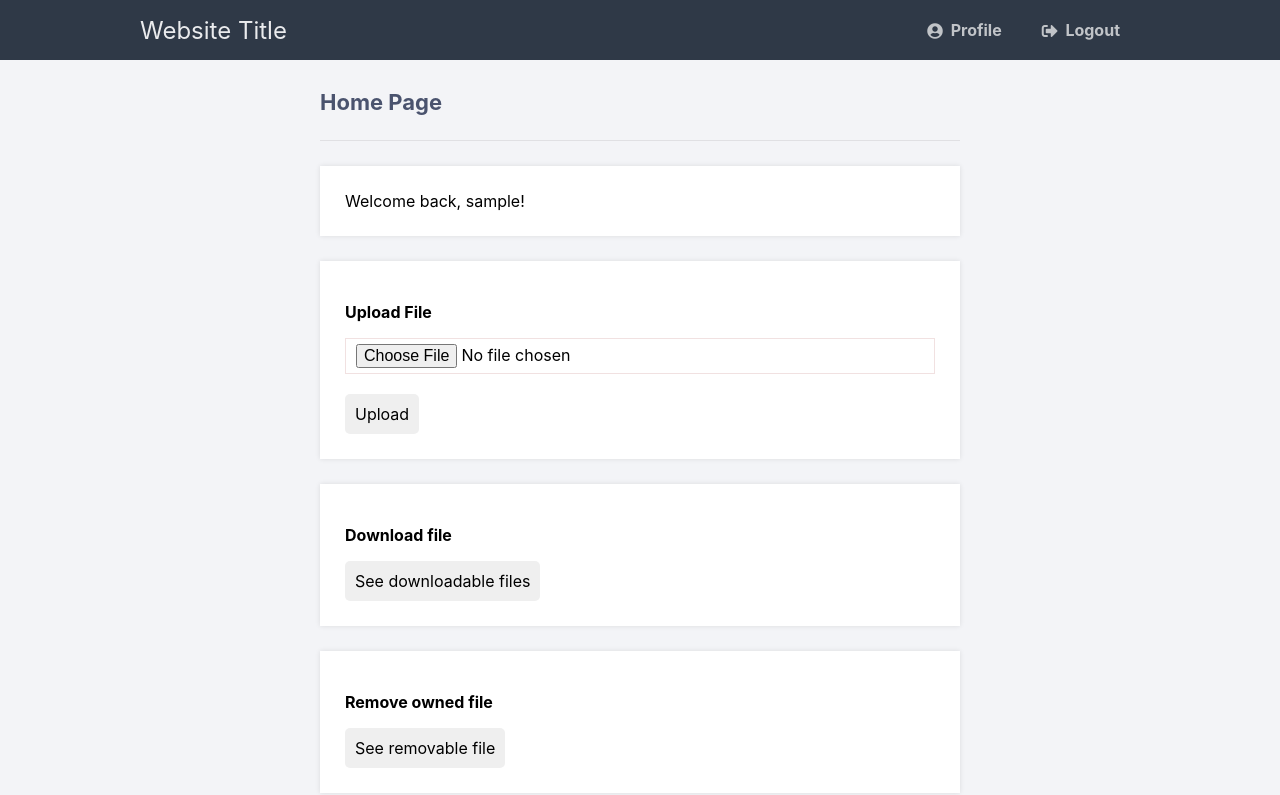
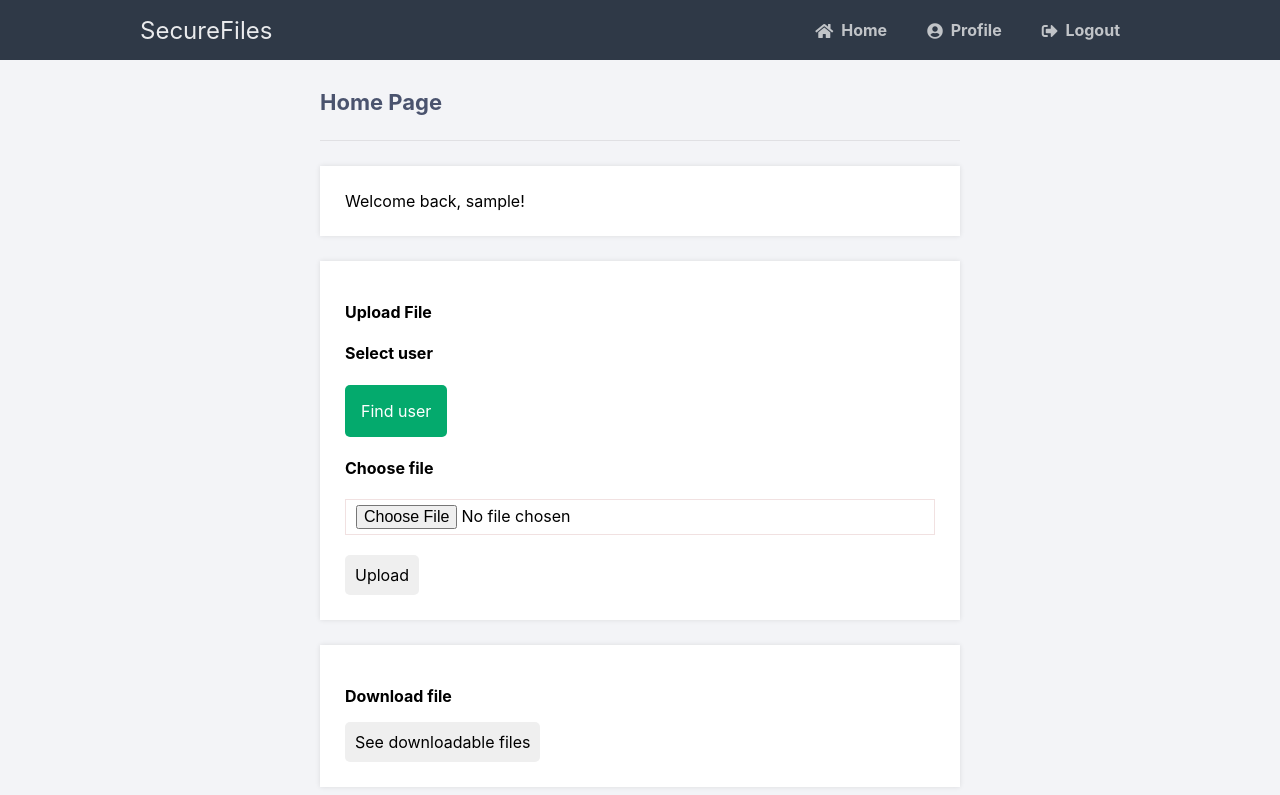
Before and after one commit to ynkze/SecureFiles, a PHP site: page /home.php in a window 1280 px wide. Shown: the top 795 px of the page. Before the commit the page ends 755 px from the top, so only its background shows below. Run offline with PHP 8.4, Linux system fonts and the light colour scheme; the visitor is signed in with stand-in values (Sample User, id 1); data that the repository does not hold is empty.

Commit message:
Added select user function

```diff
--- a/filesLogic.php
+++ b/filesLogic.php
@@ -125,6 +125,4 @@ if (isset($_GET['remove_id'])){
   else {
     echo "Process failed";
   }
-
-
 }
--- a/home.php
+++ b/home.php
@@ -6,6 +6,9 @@ if (!isset($_SESSION['loggedin'])) {
 	header('Location: index.html');
 	exit;
 }
+$conn = mysqli_connect('localhost', 'root', '', 'phplogin');
+$sql = "SELECT * FROM accounts";
+$accounts = mysqli_query($conn, $sql);
 ?>
 
 <?php require 'filesLogic.php';?>
@@ -21,7 +24,8 @@ if (!isset($_SESSION['loggedin'])) {
 	<body class="loggedin">
 		<nav class="navtop">
 			<div>
-				<h1>Website Title</h1>
+				<h1>SecureFiles</h1>
+				<a href="home.php"><i class="fas fa-home"></i>Home</a>
 				<a href="profile.php"><i class="fas fa-user-circle"></i>Profile</a>
 				<a href="logout.php"><i class="fas fa-sign-out-alt"></i>Logout</a>
 			</div>
@@ -32,8 +36,23 @@ if (!isset($_SESSION['loggedin'])) {
 			<p>Welcome back, <?=$_SESSION['name']?>!</p>
             <div class="container">
                 <div class="row">
+					<h3>Upload File</h3>
+					<h4>Select user</h4>
+					<div class="dropdown">
+						<button onclick="show()" class="dropbtn">Find user</button>
+						<div id="myDropdown" class="dropdown-content">
+							<?php foreach ($accounts as $user): ?>
+								<form method="post" action="home.php">
+								<input type="submit" value="<?php echo $user['username']; ?>">
+								</form>
+								<?php if (isset($_POST[$user['username']])) {
+									$username=$user['username'];
+								}?>
+							<?php endforeach;?>
+						</div>
+					</div><br>
                     <form action="home.php" method="post" enctype="multipart/form-data" >
-						<h3>Upload File</h3>
+						<h4>Choose file</h4>
 						<input type="file" name="myfile"> <br>
 						<button type="submit" name="save">Upload</button>
                     </form>
@@ -58,5 +77,13 @@ if (!isset($_SESSION['loggedin'])) {
 				</div>
             </div>
 		</div>
+		<script>
+		/* When the user clicks on the button,
+		toggle between hiding and showing the dropdown content */
+		function show() {
+		document.getElementById("myDropdown").classList.toggle("show");
+		}
+		</script>
+
 	</body>
 </html>
--- a/profile.php
+++ b/profile.php
@@ -35,7 +35,8 @@ $stmt->close();
 	<body class="loggedin">
 		<nav class="navtop">
 			<div>
-				<h1>Website Title</h1>
+				<h1>SecureFiles</h1>
+				<a href="home.php"><i class="fas fa-home"></i>Home</a>
 				<a href="profile.php"><i class="fas fa-user-circle"></i>Profile</a>
 				<a href="logout.php"><i class="fas fa-sign-out-alt"></i>Logout</a>
 			</div>
--- a/style.css
+++ b/style.css
@@ -162,3 +162,60 @@ body.loggedin {
 	padding: 5px;
 	margin: 0 0 10px 0;
 }
+
+.dropbtn {
+  background-color: #04AA6D;
+  color: white;
+  padding: 16px;
+  font-size: 16px;
+  border: none;
+  cursor: pointer;
+}
+
+.dropbtn:hover{
+  background-color: #3e8e41;
+}
+
+#myInput {
+  box-sizing: border-box;
+  background-repeat: no-repeat;
+  font-size: 16px;
+  border: none;
+  border-bottom: 1px solid #ddd;
+}
+
+#myInput:focus {outline: 3px solid #ddd;}
+
+.dropdown {
+  position: relative;
+  display: inline-block;
+}
+
+.dropdown-content {
+  display: none;
+  position: absolute;
+  background-color: #f6f6f6;
+  min-width: 230px;
+  overflow: auto;
+  border: 1px solid #ddd;
+  z-index: 1;
+}
+
+.dropdown-content label {
+  color: black;
+  padding: 12px 16px;
+  text-decoration: none;
+  display: block;
+  width: 50%;
+}
+
+.dropdown-content #users {
+  width: 10%;
+  border: 1px solid #f1e1e1;
+  display: block;
+  float:right;
+}
+
+.dropdown a:hover {background-color: #ddd;}
+
+.show {display: block;}
```
Also changed, not shown: downloads.php (+13 -4 lines), removeFile.php (+13 -4 lines), README.md (added).
